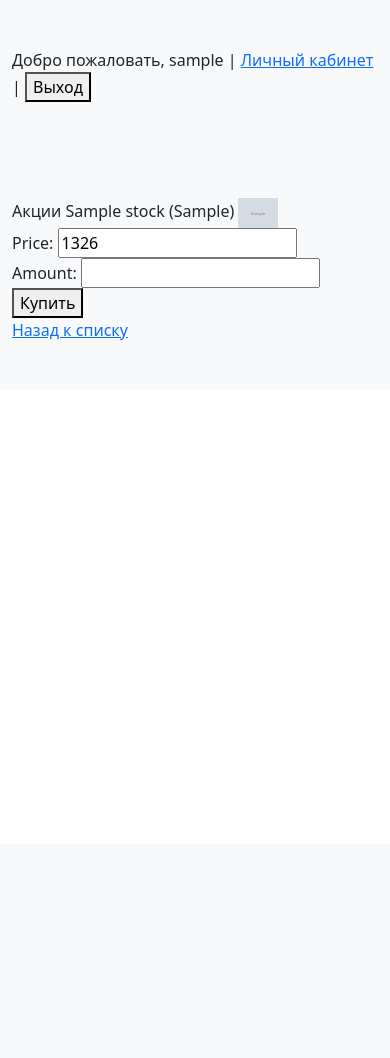
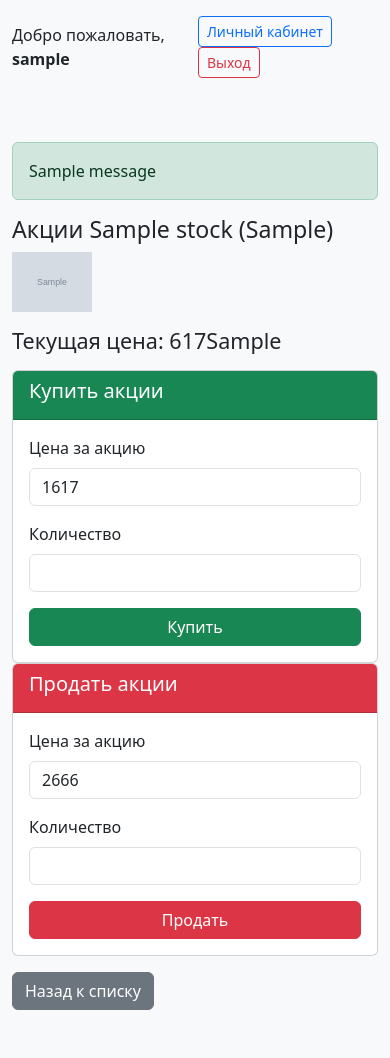
Before and after one commit to SkrillK/learning, a Django app: page /stock/detail/1/ in a window 390 px wide. Before the commit the page ends 340 px from the top, so only its background shows below. Run offline with Django 5.2, Linux system fonts and the light colour scheme; a user stored in the database is signed in; tables that the repository leaves empty hold one stand-in row (values such as "Sample post"); grey boxes marked "Sample" are stand-in pictures; one stand-in notice (Sample message) is shown; some libraries are stand-ins or nearby versions.

Commit message:
Added stock sale

```diff
--- a/stock/forms.py
+++ b/stock/forms.py
@@ -3,3 +3,7 @@ from django import forms
 class BuySellForm(forms.Form):
     price = forms.DecimalField(widget=forms.NumberInput(attrs={'readonly': 'readonly'}))
     amount = forms.IntegerField()
+
+class SellForm(forms.Form):
+    price = forms.DecimalField(widget=forms.NumberInput(attrs={'readonly': 'readonly'}))
+    amount = forms.IntegerField()
--- a/stock/templates/base.html
+++ b/stock/templates/base.html
@@ -4,32 +4,38 @@
 <head>
     <meta charset="utf-8">
     <meta name="viewport" content="width=device-width, initial-scale=1">
-    <title>Список акций</title>
+    <title>Биржевая система</title>
     <link rel="stylesheet" href="{% static 'css/bootstrap.min.css' %}" />
 </head>
 <body>
     <main>
-        <div class="py-5 bg-light">
+        <div class="py-3 bg-light">
             <div class="container">
-                <div class="row row-cols-1">
-                    <div class="col">
-                        {% if user.is_authenticated %}
-                            <form method="post" action="{% url 'logout' %}">
-                                {% csrf_token %}
-                                <span>Добро пожаловать, {{ user.username }}</span> |
-                                <a href="{% url 'stock:account' %}">Личный кабинет</a> |
-                                <button type="submit">Выход</button>
-                            </form>
-                        {% else %}
-                            <a href="{% url 'login' %}">Вход</a>
-                        {% endif %}
+                <div class="row">
+                    <div class="col d-flex justify-content-between align-items-center">
+                        <div>
+                            {% if user.is_authenticated %}
+                                <span>Добро пожаловать, <strong>{{ user.username }}</strong></span>
+                            {% endif %}
+                        </div>
+                        <div>
+                            {% if user.is_authenticated %}
+                                <a href="{% url 'stock:account' %}" class="btn btn-outline-primary btn-sm me-2">Личный кабинет</a>
+                                <form method="post" action="{% url 'logout' %}" class="d-inline">
+                                    {% csrf_token %}
+                                    <button type="submit" class="btn btn-outline-danger btn-sm">Выход</button>
+                                </form>
+                            {% else %}
+                                <a href="{% url 'login' %}" class="btn btn-primary btn-sm">Вход</a>
+                            {% endif %}
+                        </div>
                     </div>
                 </div>
             </div>
         </div>
         <div class="py-5 bg-light">
             <div class="container">
-                <div class="row row-cols-1">
+                <div class="row">
                     <div class="col">
                         {% block content %}{% endblock %}
                     </div>
--- a/stock/templates/stock.html
+++ b/stock/templates/stock.html
@@ -1,17 +1,85 @@
 {% extends 'base.html' %}
 {% block content %}
-<div>
-    Акции {{ stock.name }} ({{ stock.ticker }})
-    <img src="{{ MEDIA_URL }}/{{ stock.logo }}" width="40" />
+
+{% if messages %}
+<div class="messages">
+    {% for message in messages %}
+    <div class="alert alert-{% if message.tags %}{{ message.tags }}{% endif %}">
+        {{ message }}
+    </div>
+    {% endfor %}
 </div>
-<div>
-    <form method="POST" action="{% url 'stock:buy' stock.pk %}">
-        {% csrf_token %}
-        {{ form }}
-        <button>Купить</button>
-    </form>
+{% endif %}
+
+<div class="mb-3">
+    <h3>Акции {{ stock.name }} ({{ stock.ticker }})</h3>
+    {% if stock.logo %}
+        <img src="{{ MEDIA_URL }}/{{ stock.logo }}" width="80" />
+    {% endif %}
 </div>
-<div>
-    <a href="{% url 'stock:list' %}">Назад к списку</a>
+
+<div class="mb-3">
+    <h4>Текущая цена: {{ stock.get_random_price }}{{ stock.currency.sign }}</h4>
 </div>
+
+<div class="row">
+    <div class="col-md-6">
+        <div class="card">
+            <div class="card-header bg-success text-white">
+                <h5>Купить акции</h5>
+            </div>
+            <div class="card-body">
+                <form method="POST" action="{% url 'stock:buy' stock.pk %}">
+                    {% csrf_token %}
+                    <div class="mb-3">
+                        <label for="buy_price" class="form-label">Цена за акцию</label>
+                        <input type="text" name="price" value="{{ stock.get_random_price }}" readonly class="form-control" id="buy_price">
+                    </div>
+                    <div class="mb-3">
+                        <label for="buy_amount" class="form-label">Количество</label>
+                        <input type="number" name="amount" required class="form-control" id="buy_amount" min="1">
+                    </div>
+                    <button type="submit" class="btn btn-success w-100">Купить</button>
+                </form>
+            </div>
+        </div>
+    </div>
+
+    <div class="col-md-6">
+        <div class="card">
+            <div class="card-header bg-danger text-white">
+                <h5>Продать акции</h5>
+            </div>
+            <div class="card-body">
+                <form method="POST" action="{% url 'stock:sell' stock.pk %}">
+                    {% csrf_token %}
+                    <div class="mb-3">
+                        <label for="sell_price" class="form-label">Цена за акцию</label>
+                        <input type="text" name="price" value="{{ stock.get_random_price }}" readonly class="form-control" id="sell_price">
+                    </div>
+                    <div class="mb-3">
+                        <label for="sell_amount" class="form-label">Количество</label>
+                        <input type="number" name="amount" required class="form-control" id="sell_amount" min="1">
+                    </div>
+                    <button type="submit" class="btn btn-danger w-100">Продать</button>
+                </form>
+            </div>
+        </div>
+    </div>
+</div>
+
+<div class="mt-3">
+    <a href="{% url 'stock:list' %}" class="btn btn-secondary">Назад к списку</a>
+</div>
+
+{% if form.errors %}
+<div class="alert alert-danger mt-3">
+    {% for field, errors in form.errors.items %}
+        {% for error in errors %}
+            {{ error }}<br>
+        {% endfor %}
+    {% endfor %}
+</div>
+{% endif %}
+
 {% endblock %}
--- a/stock/templates/stocks.html
+++ b/stock/templates/stocks.html
@@ -7,6 +7,7 @@
             <th>Тикер</th>
             <th>Компания</th>
             <th>Последняя цена</th>
+            <th>Действия</th>
         </tr>
     </thead>
     <tbody>
@@ -19,9 +20,9 @@
             </td>
             <td>{{ stock.ticker }}</td>
             <td>{{ stock.name }}</td>
+            <td>{{ stock.get_random_price }}{{ stock.currency.sign }}</td>
             <td>
-                {{ stock.get_random_price }}{{ stock.currency.sign }}
-                <a href="{% url 'stock:detail' stock.pk %}">Купить</a>
+                <a href="{% url 'stock:detail' stock.pk %}" class="btn btn-primary btn-sm">Купить/Продать</a>
             </td>
         </tr>
         {% endfor %}
--- a/stock/urls.py
+++ b/stock/urls.py
@@ -1,9 +1,10 @@
 from django.urls import path
-from stock.views import stock_list, stock_detail, stock_buy, account
+from stock.views import stock_list, stock_detail, stock_buy, stock_sell, account
 
 urlpatterns = [
     path('list/', stock_list, name='list'),
     path('detail/<int:pk>/', stock_detail, name='detail'),
     path('buy/<int:pk>/', stock_buy, name='buy'),
+    path('sell/<int:pk>/', stock_sell, name='sell'),
     path('account/', account, name='account'),
 ]
--- a/stock/views.py
+++ b/stock/views.py
@@ -1,9 +1,11 @@
 from django.shortcuts import render, get_object_or_404, redirect
 from django.contrib.auth.decorators import login_required
 from django.core.cache import cache
+from decimal import Decimal
+from django.contrib import messages
 
 from stock.models import Stock, AccountCurrency, AccountStock
-from stock.forms import BuySellForm
+from stock.forms import BuySellForm, SellForm
 
 def stock_list(request):
     stocks = Stock.objects.all()
@@ -32,20 +34,22 @@ def stock_buy(request, pk):
     if form.is_valid():
         amount = form.cleaned_data['amount']
         price = form.cleaned_data['price']
-        buy_cost = price * amount
+        buy_cost = Decimal(str(price)) * Decimal(str(amount))
 
         acc_stock, created = AccountStock.objects.get_or_create(
             account=request.user.account,
             stock=stock,
             defaults={'average_buy_cost': 0, 'amount': 0}
         )
-        current_cost = acc_stock.average_buy_cost * acc_stock.amount
 
-        total_cost = current_cost + buy_cost
-        total_amount = acc_stock.amount + amount
-
-        acc_stock.amount = total_amount
-        acc_stock.average_buy_cost = total_cost / total_amount
+        if acc_stock.amount == 0:
+            acc_stock.average_buy_cost = price
+            acc_stock.amount = amount
+        else:
+            total_cost = acc_stock.average_buy_cost * acc_stock.amount + buy_cost
+            total_amount = acc_stock.amount + amount
+            acc_stock.average_buy_cost = total_cost / total_amount
+            acc_stock.amount = total_amount
 
         acc_currency, created = AccountCurrency.objects.get_or_create(
             account=request.user.account,
@@ -54,16 +58,72 @@ def stock_buy(request, pk):
         )
 
         if acc_currency.amount < buy_cost:
-            form.add_error(None, f'На счёте недостаточно средств в валюте {stock.currency.sign}')
+            messages.error(request, f'На счёте недостаточно средств в валюте {stock.currency.sign}')
         else:
-            acc_currency.amount = acc_currency.amount - buy_cost
+            acc_currency.amount -= buy_cost
             acc_stock.save()
             acc_currency.save()
-            return redirect('stock:list')
+
+            cache.delete(f'currencies_{request.user.username}')
+            cache.delete(f'stocks_{request.user.username}')
+
+            messages.success(request, f'Вы купили {amount} акций {stock.ticker} на сумму {buy_cost}{stock.currency.sign}')
+            return redirect('stock:account')
 
     context = {
         'stock': get_object_or_404(Stock, pk=pk),
         'form': form
+    }
+
+    return render(request, 'stock.html', context)
+
+@login_required
+def stock_sell(request, pk):
+    if request.method != "POST":
+        return redirect('stock:detail', pk=pk)
+
+    stock = get_object_or_404(Stock, pk=pk)
+    form = SellForm(request.POST)
+
+    if form.is_valid():
+        amount = form.cleaned_data['amount']
+        price = form.cleaned_data['price']
+        sell_value = Decimal(str(price)) * Decimal(str(amount))
+
+        try:
+            acc_stock = AccountStock.objects.get(account=request.user.account, stock=stock)
+        except AccountStock.DoesNotExist:
+            messages.error(request, 'У вас нет этих акций')
+            context = {'stock': stock, 'form': form}
+            return render(request, 'stock.html', context)
+
+        if acc_stock.amount < amount:
+            messages.error(request, f'У вас недостаточно акций {stock.ticker}. Доступно: {acc_stock.amount}')
+        else:
+            acc_stock.amount -= amount
+
+            if acc_stock.amount == 0:
+                acc_stock.average_buy_cost = 0
+            acc_stock.save()
+
+            acc_currency, created = AccountCurrency.objects.get_or_create(
+                account=request.user.account,
+                currency=stock.currency,
+                defaults={'amount': 0}
+            )
+            acc_currency.amount += sell_value
+            acc_currency.save()
+
+            cache.delete(f'currencies_{request.user.username}')
+            cache.delete(f'stocks_{request.user.username}')
+
+            messages.success(request, f'Вы продали {amount} акций {stock.ticker} на сумму {sell_value}{stock.currency.sign}')
+            return redirect('stock:account')
+
+    context = {
+        'stock': get_object_or_404(Stock, pk=pk),
+        'form': form,
+        'sell_mode': True
     }
 
     return render(request, 'stock.html', context)
@@ -77,19 +137,30 @@ def account(request):
         currencies = [
             {
                 'amount': acc_currency.amount,
-                'sign': acc_currency.currency.sign
+                'sign': acc_currency.currency.sign,
+                'currency_sign': acc_currency.currency.sign,
             } for acc_currency in request.user.account.accountcurrency_set.select_related('currency')
         ]
         cache.set(f'currencies_{request.user.username}', currencies, 300)
 
     if stocks is None:
-        stocks = [
-            {
+        stocks_data = []
+        for acc_stock in request.user.account.accountstock_set.select_related('stock', 'stock__currency'):
+            current_price = acc_stock.stock.get_random_price()
+            total_current_value = current_price * acc_stock.amount
+            total_buy_value = float(acc_stock.average_buy_cost) * acc_stock.amount if acc_stock.average_buy_cost else 0
+            profit_loss = total_current_value - total_buy_value
+
+            stocks_data.append({
                 'ticker': acc_stock.stock.ticker,
                 'amount': acc_stock.amount,
-                'avg': acc_stock.average_buy_cost
-            } for acc_stock in request.user.account.accountstock_set.select_related('stock').all()
-        ]
+                'avg': float(acc_stock.average_buy_cost) if acc_stock.average_buy_cost else 0,
+                'pk': acc_stock.stock.pk,
+                'current_price': current_price,
+                'profit_loss': round(profit_loss, 2),
+                'currency_sign': acc_stock.stock.currency.sign if acc_stock.stock.currency else '$',
+            })
+        stocks = stocks_data
         cache.set(f'stocks_{request.user.username}', stocks, 300)
 
     context = {
```
Also changed, not shown: stock/templates/account.html (+70 -12 lines).
